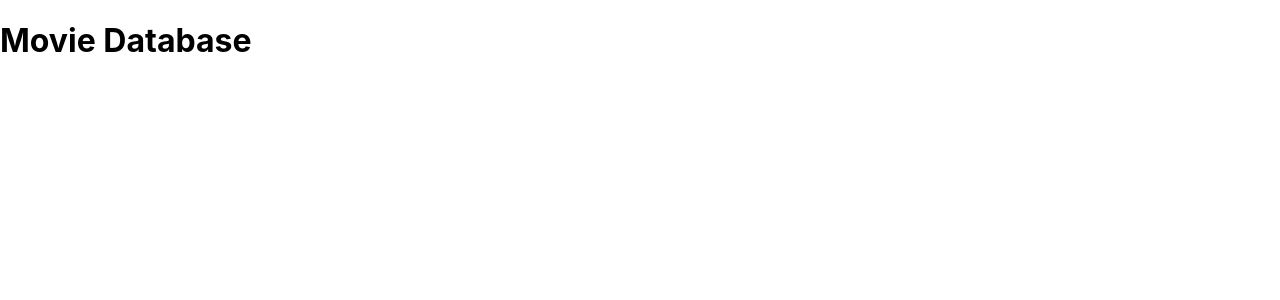
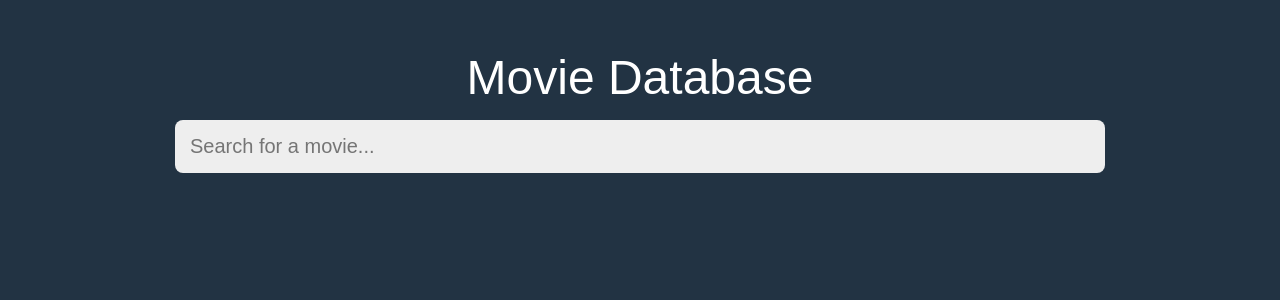
Before and after one commit to TobiOladoja/react-moviedatabase, a React (Create React App) app: page / in a window 1280 px wide. Shown: the top 300 px of the page. Built offline with nearby package versions, Linux system fonts and the light colour scheme.

Commit message:
Added searchbox and its styling

```diff
--- a/src/App.js
+++ b/src/App.js
@@ -1,11 +1,16 @@
 import React from 'react';
+
+import Search from './components/Search.js';
 
 function App() {
   return (
     <div className='App'>
-      <header className='App-header'>
+      <header>
         <h1>Movie Database</h1>
       </header>
+      <main>
+        <Search />
+      </main>
     </div>
   );
 }
--- /dev/null
+++ b/src/components/Search.js
@@ -0,0 +1,15 @@
+import React from 'react';
+
+function Search() {
+  return (
+    <section className='searchbox-wrap'>
+      <input
+        type='text'
+        placeholder='Search for a movie...'
+        className='searchbox'
+      />
+    </section>
+  );
+}
+
+export default Search;
--- a/src/index.css
+++ b/src/index.css
@@ -1,13 +1,55 @@
-body {
+* {
   margin: 0;
-  font-family: -apple-system, BlinkMacSystemFont, 'Segoe UI', 'Roboto', 'Oxygen',
-    'Ubuntu', 'Cantarell', 'Fira Sans', 'Droid Sans', 'Helvetica Neue',
-    sans-serif;
-  -webkit-font-smoothing: antialiased;
-  -moz-osx-font-smoothing: grayscale;
+  padding: 0;
+  box-sizing: border-box;
 }
 
-code {
-  font-family: source-code-pro, Menlo, Monaco, Consolas, 'Courier New',
-    monospace;
+body {
+  font-family: 'montserrat', sans-serif;
+  background-color: #223343;
 }
+
+header {
+  padding: 50px 15px 0px;
+}
+
+header h1 {
+  color: white;
+  font-size: 48px;
+  font-weight: 500;
+  text-align: center;
+}
+
+main {
+  width: 100%;
+  max-width: 960px;
+  margin: 0 auto;
+}
+
+section {
+  padding: 15px;
+}
+
+.searchbox {
+  display: block;
+  width: 100%;
+  padding: 15px;
+
+  border: none;
+  outline: none;
+  background: none;
+
+  background-color: #eee;
+  border-radius: 8px;
+
+  color: #53565a;
+  font-size: 20px;
+  font-weight: 300;
+
+  transition: 0.4s ease-out;
+}
+
+/* So when I click on search-box it changes color to blue */
+.searchbox:focus {
+  box-shadow: 0px 0px 8px 3px blue;
+}
```
